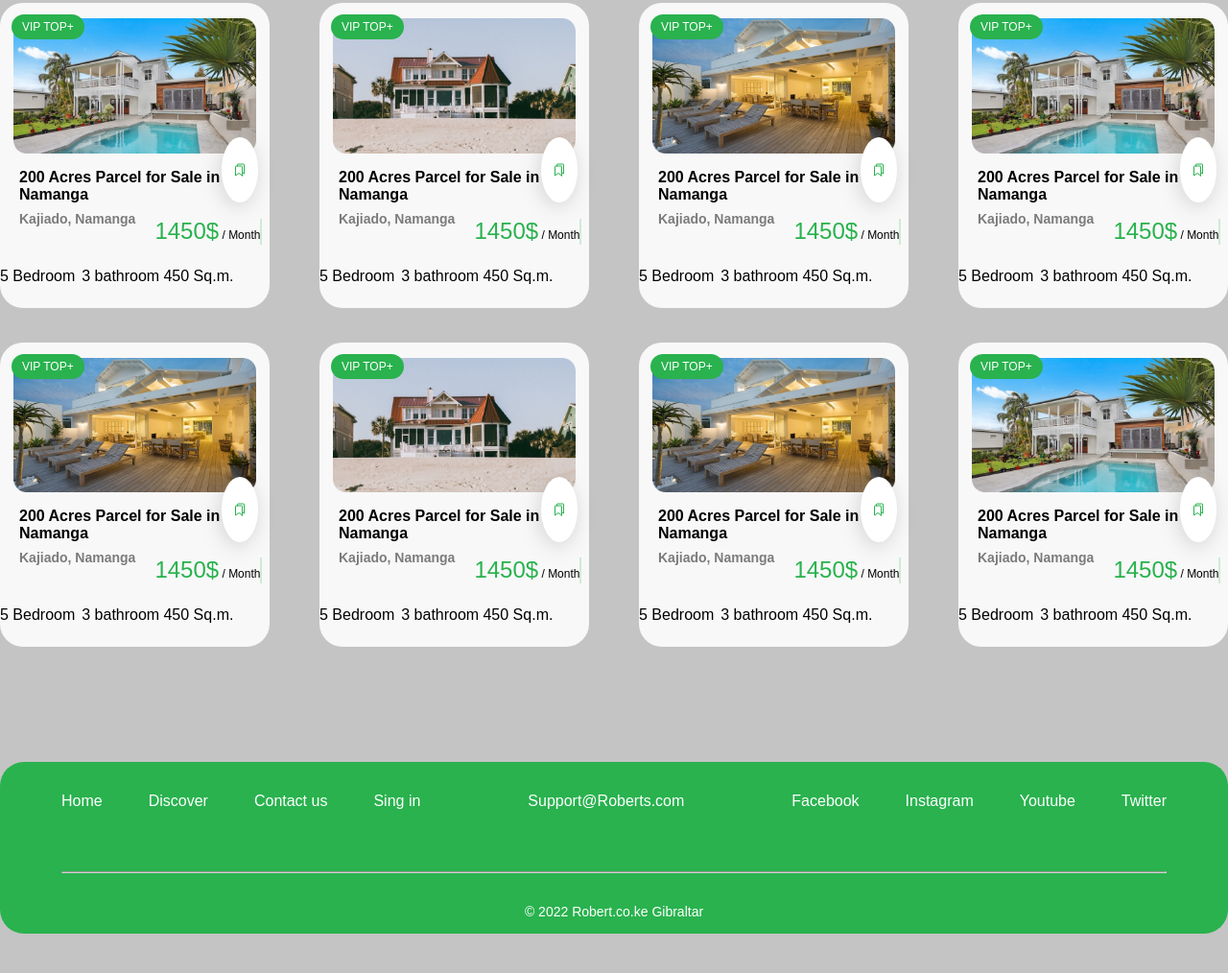
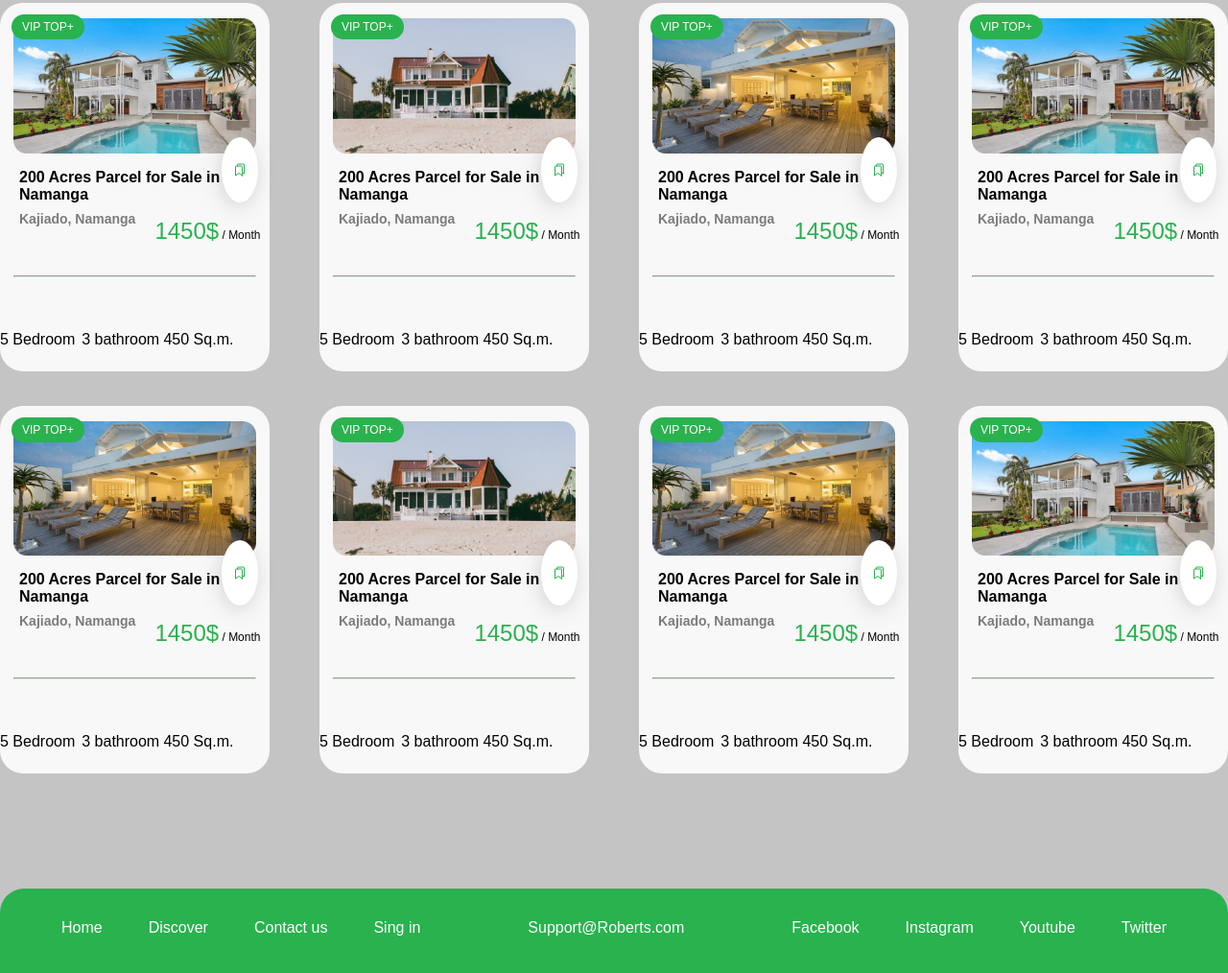
Before and after one commit to TamarKhutchua/Parcours, a plain HTML site: page index.html in a window 1280 px wide. Shown: the part 736-1750 px from the top of the page at 96% size. Before the commit the page ends 1709 px from the top, so only its background shows below. Drawn offline with Linux system fonts and the light colour scheme.

Commit message:
hr correction

```diff
--- a/assets/css/style.css
+++ b/assets/css/style.css
@@ -199,8 +199,12 @@ article h4 {
   opacity: 1;
 }
 article hr {
-  margin-top: 16px;
-  border: 1px solid #cfead6;
+  display: flex;
+  flex-wrap: wrap;
+  width: 90%;
+  margin: 32px auto;
+  border-bottom: 1px solid#CFEAD6;
+  border-radius: 2px;
 }
 .details {
   padding: 24px 0px;
```
